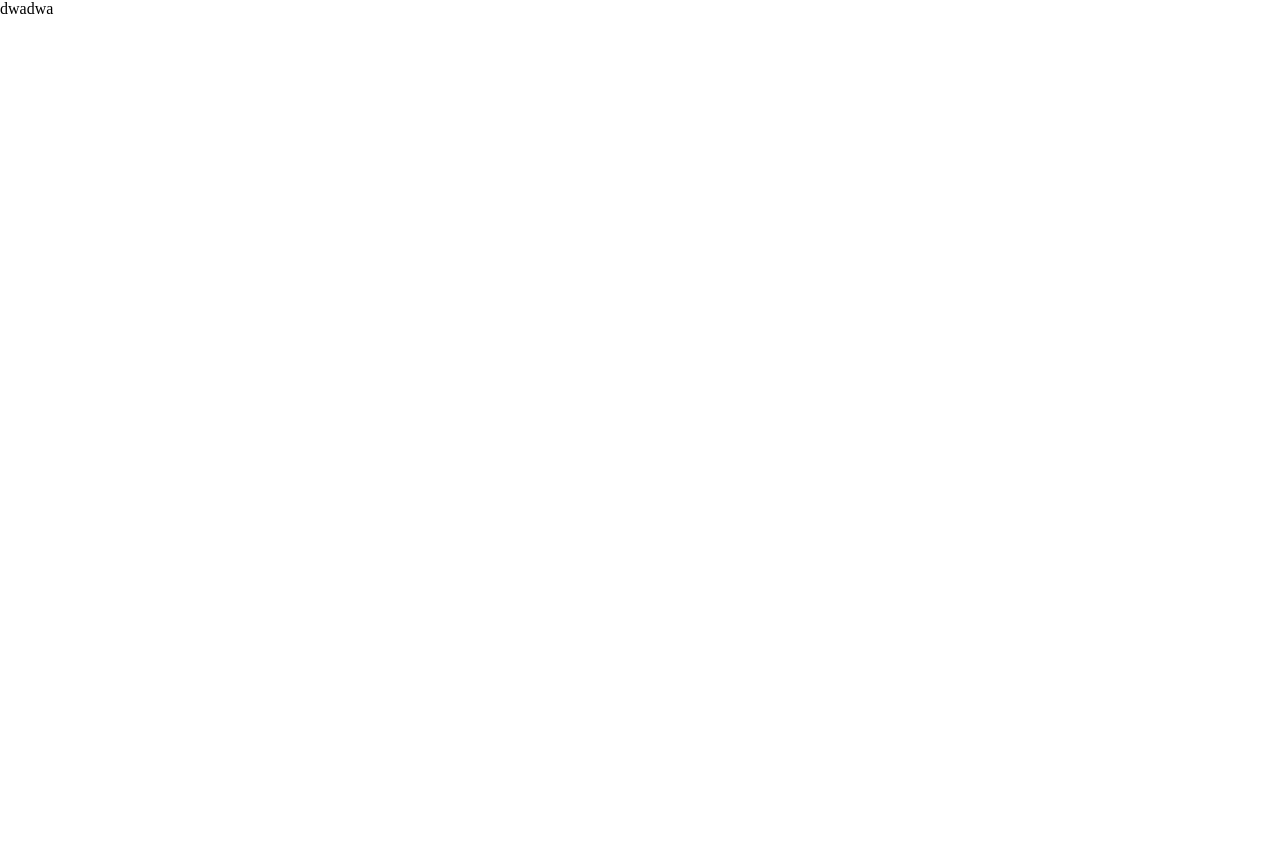
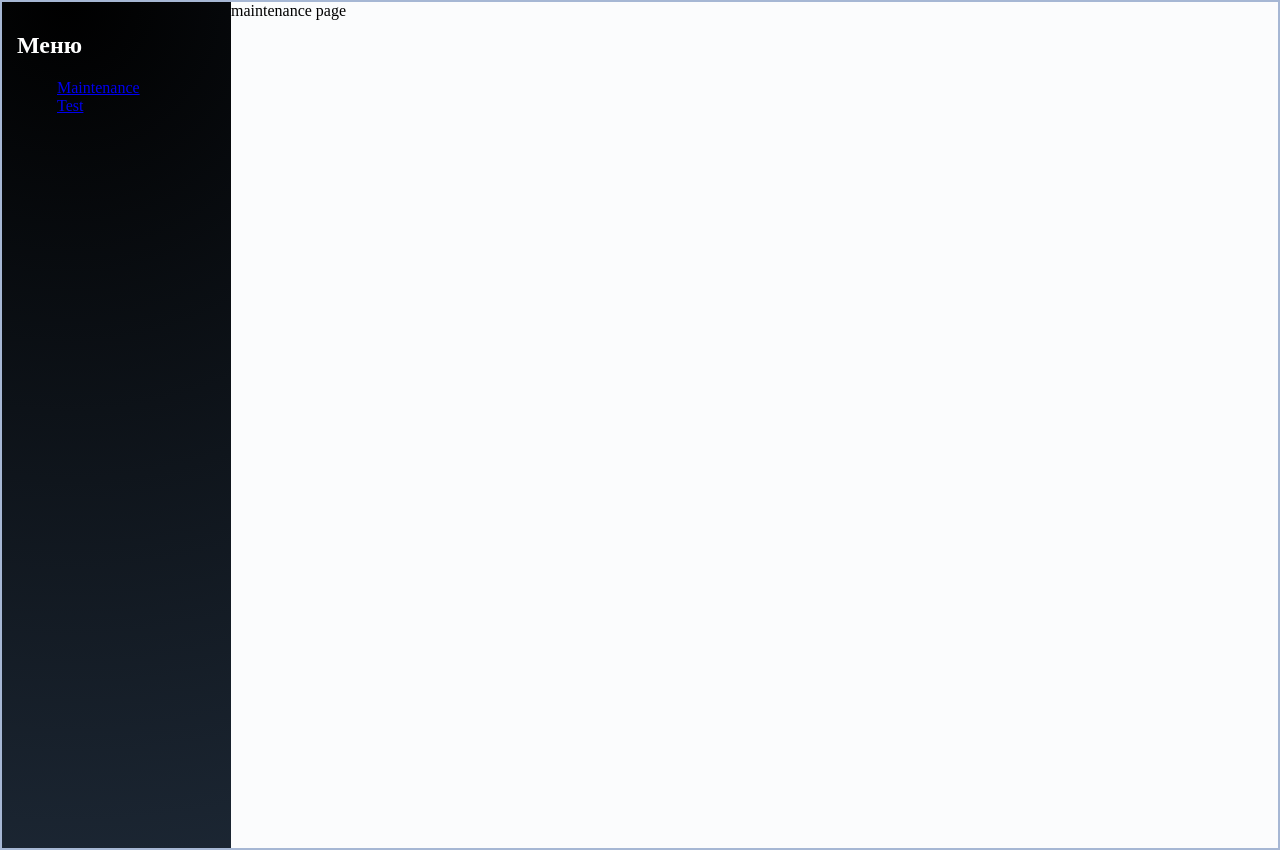
Before and after one commit to podlesnyi-pavel/logistics, a Vue app: page / in a window 1280 px wide. Before the commit the page ends 800 px from the top, so only its background shows below. Built offline with nearby package versions, Linux system fonts and the light colour scheme.

Commit message:
push app.vue for previous commit

```diff
--- a/src/App.vue
+++ b/src/App.vue
@@ -1,18 +1,23 @@
 <script lang="ts">
 import { defineComponent } from 'vue';
 
+import mainMenu from '@/components/global/main-menu/main-menu.vue';
+
 export default defineComponent({
-  data() {
-    return {
-      test: 'dwadaw',
-    };
+  components: {
+    mainMenu,
   },
 });
 </script>
 
 <template>
-  <main>
-    dwadwa
-    <h1></h1>
-  </main>
+  <div class="container">
+    <div class="inner-wrapper">
+      <main-menu />
+
+      <div class="page">
+        <router-view />
+      </div>
+    </div>
+  </div>
 </template>
```
